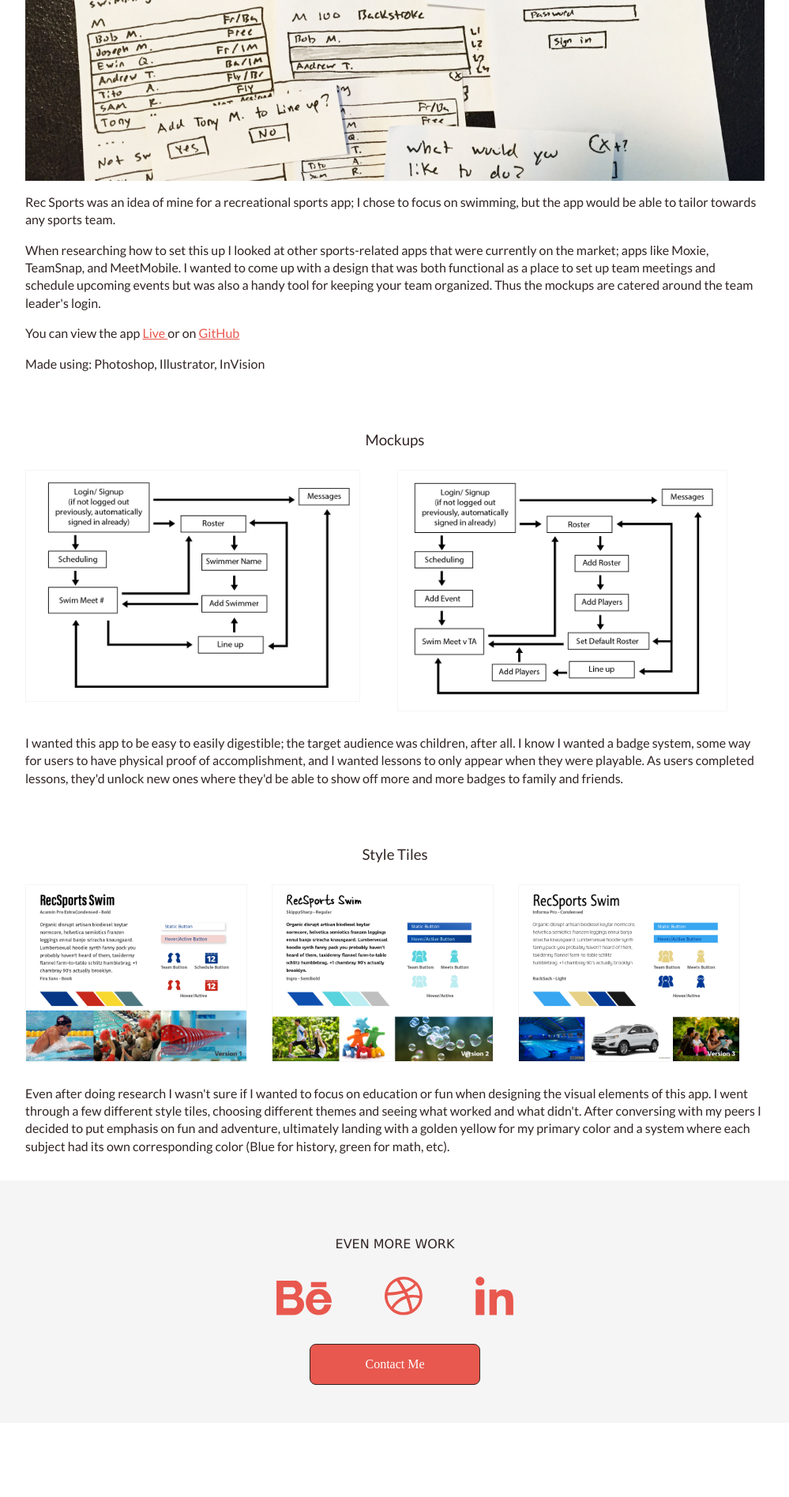
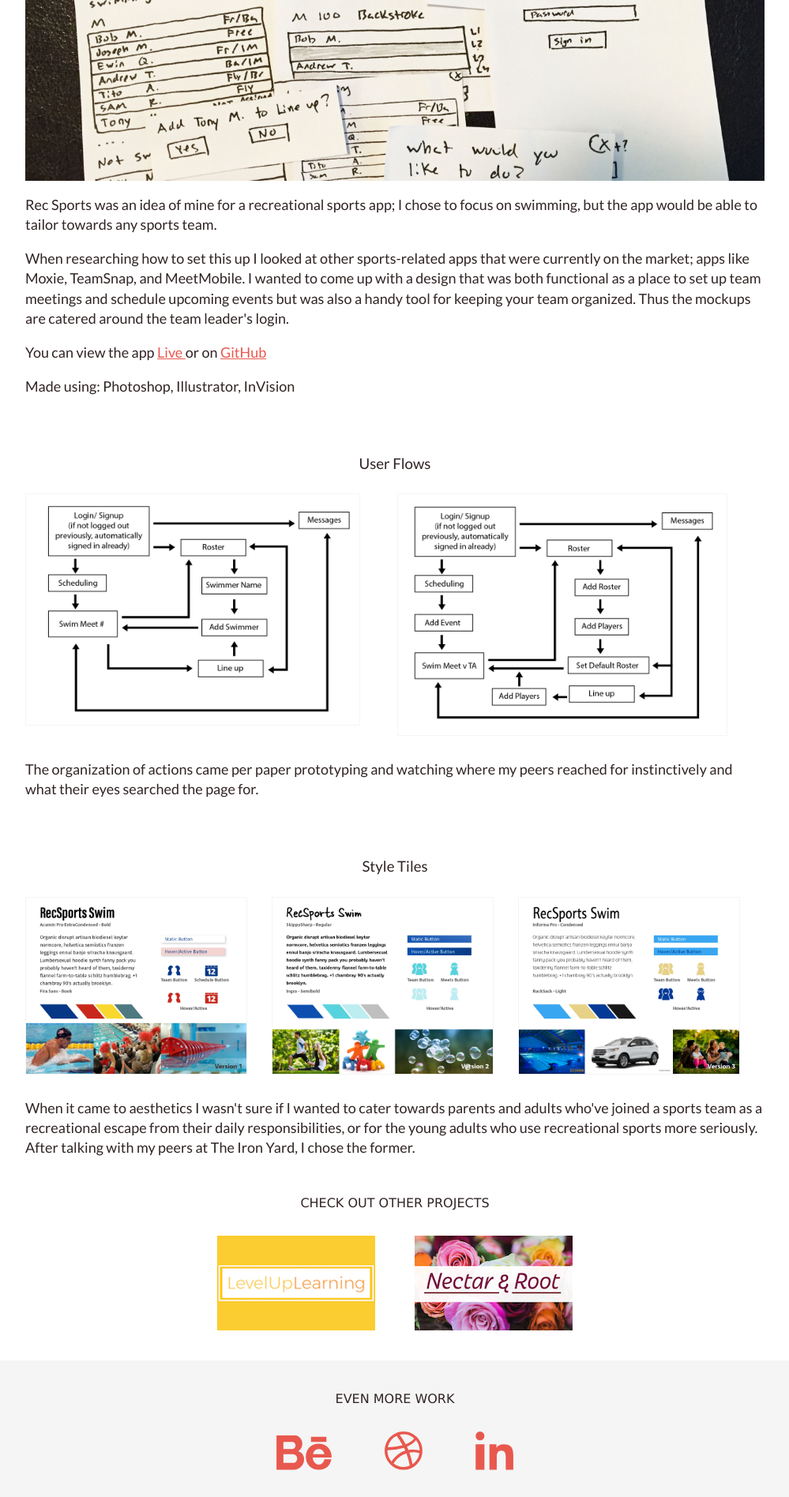
Before and after one commit to jhartley1412/old-portfolio-2, a Jekyll site: the page built from recsports.html, in a window 1280 px wide. Shown: the part 647-2543 px from the top of the page at 79% size, without its empty margins (140-1139 px from the left). Built offline with Jekyll 4.4.1, drawn with Linux system fonts in a browser that asks for light colours; nearby versions of some CDN libraries; some web fonts are replaced; before the commit the page ends 2449 px from its top, so only the background shows below that.

Commit message:
added text and bottom other projects container to rec sports page

```diff
--- a/css/main.scss
+++ b/css/main.scss
@@ -75,6 +75,10 @@ footer{
 	img{
 		width: 48px;
 	}
+
+	h1{
+		margin-top: 1em;
+	}
 }
 
 .social_container{
@@ -134,7 +138,7 @@ h3{
 }
 
 p{
-	font-size: 16px;
+	font-size: 18px;
 	line-height: 1.4;
 }
 
--- a/recsports.html
+++ b/recsports.html
@@ -19,7 +19,7 @@ permalink: recsports
 
 	<p> Made using: Photoshop, Illustrator, InVision </p>
 
-	<h3> Mockups </h3>
+	<h3> User Flows </h3>
 
 	<div class="wireframe_container">
 
@@ -37,7 +37,7 @@ permalink: recsports
 
 	</div>
 
-	<p> I wanted this app to be easy to easily digestible; the target audience was children, after all. I know I wanted a badge system, some way for users to have physical proof of accomplishment, and I wanted lessons to only appear when they were playable. As users completed lessons, they'd unlock new ones where they'd be able to show off more and more badges to family and friends. </p>
+	<p> The organization of actions came per paper prototyping and watching where my peers reached for instinctively and what their eyes searched the page for. </p>
 
 	<h3> Style Tiles </h3>
 
@@ -63,6 +63,28 @@ permalink: recsports
 
 	</div>
 
-	<p> Even after doing research I wasn't sure if I wanted to focus on education or fun when designing the visual elements of this app. I went through a few different style tiles, choosing different themes and seeing what worked and what didn't. After conversing with my peers I decided to put emphasis on fun and adventure, ultimately landing with a golden yellow for my primary color and a system where each subject had its own corresponding color (Blue for history, green for math, etc). </p>
+	<p> When it came to aesthetics I wasn't sure if I wanted to cater towards parents and adults who've joined a sports team as a recreational escape from their daily responsibilities, or for the young adults who use recreational sports more seriously. After talking with my peers at The Iron Yard, I chose the former.  </p>
 
 </div>
+
+
+<h1> Check out other projects </h1>
+
+<div class="other_work_container other_work_case_study">
+
+	<a href="./levelup">
+		LevelUpLearning
+
+		<img src="./images/levelup/levelupLogoSmall.png" class="other_work_img">
+
+	</a>
+
+	<a href="./nectar-and-root">
+		Nectar & Root
+
+		<img src="./images/nectar/nectarLogoSmall.png" class="other_work_img">
+
+	</a>
+
+
+</div>
```
Also changed, not shown: 3 other files.
